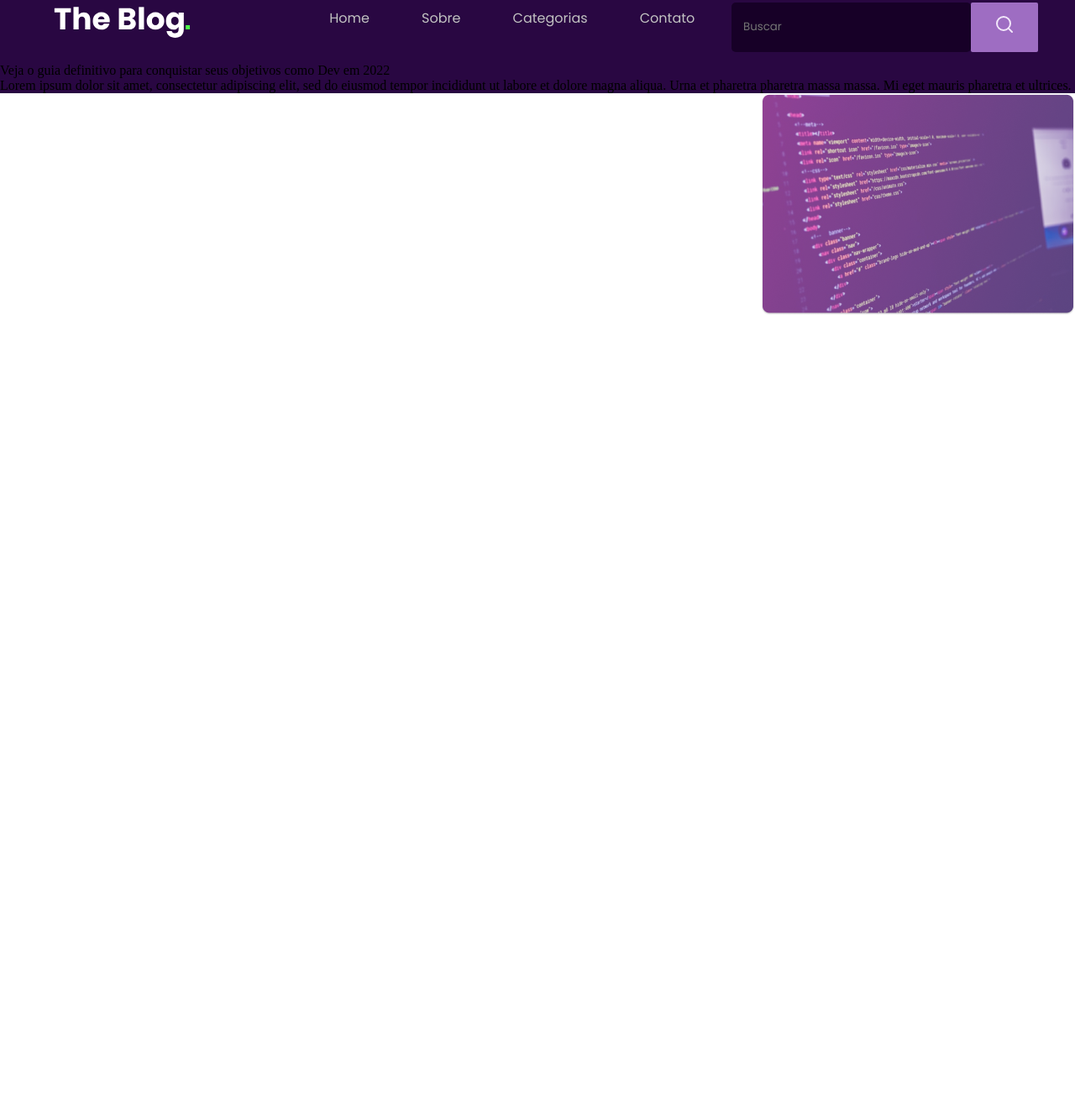
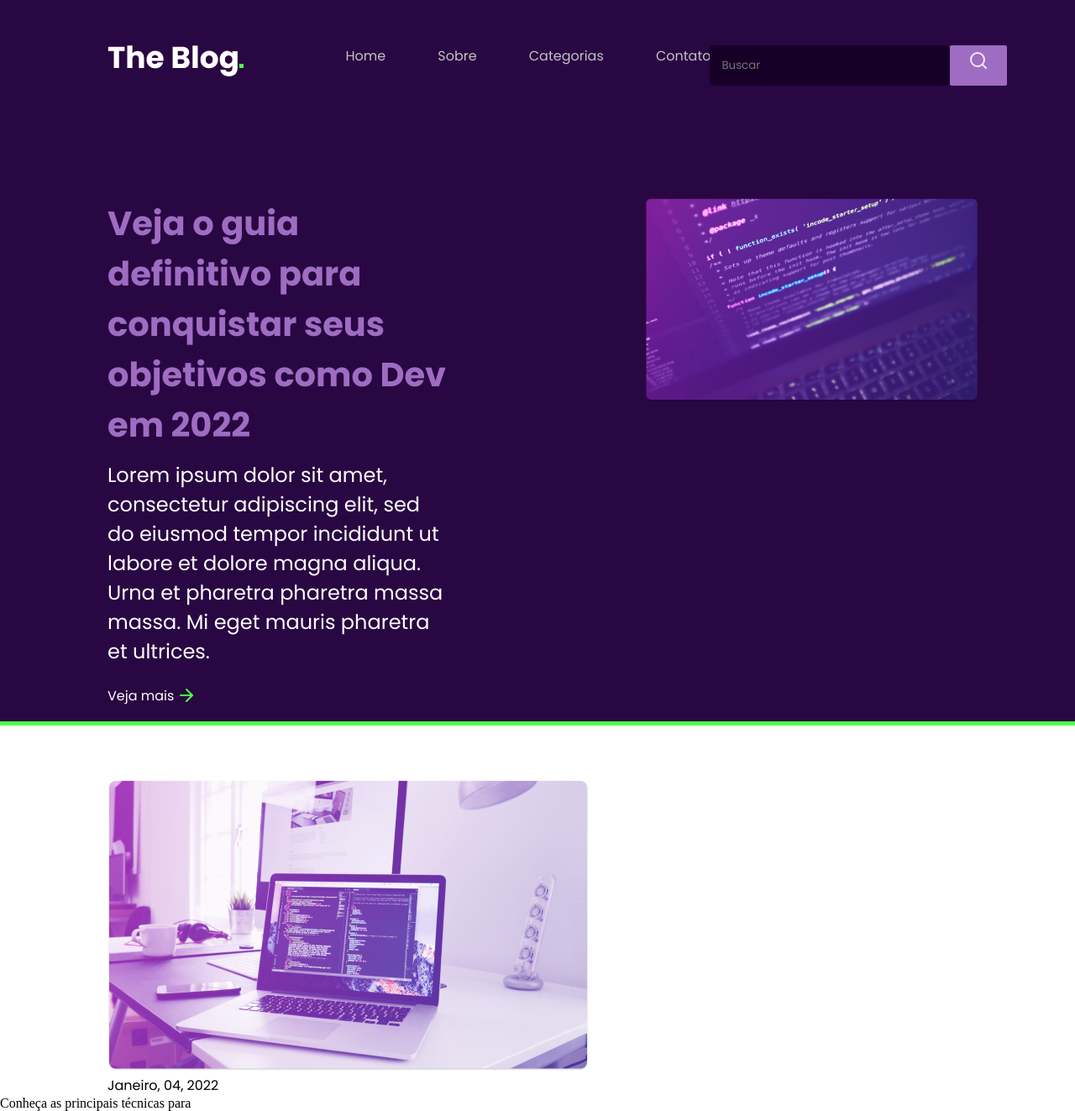
Before and after one commit to nicolas-davila/RocketBlog, a plain HTML site: page index.html in a window 1280 px wide. Shown: the part 10-1333 px from the top of the page at 84% size. Before the commit the page ends 800 px from the top, so only its background shows below. Drawn offline with Linux system fonts and the light colour scheme.

Commit message:
header finalizado e consertando o main.

```diff
--- a/index.html
+++ b/index.html
@@ -46,19 +46,24 @@
     </nav>
 
     <div class="texto-header">
-      <p class="texto1">Veja o guia definitivo para conquistar seus objetivos como Dev em 2022</p>
+      <img class="img-header" src="./imagens/featured-image.png">
+      <p class="titulo1">Veja o guia definitivo para conquistar seus objetivos como Dev em 2022</p>
       <p class="texto1">Lorem ipsum dolor sit amet, consectetur adipiscing elit, sed do eiusmod tempor incididunt ut
         labore et dolore
         magna aliqua. Urna et pharetra pharetra massa massa. Mi eget mauris pharetra et ultrices. </p>
-      <img class="img-header" src="./imagens/post-3.png">
+      <div class="botao">
+        <p class="veja-mais">Veja mais</p>
+        <a href="#" class="seta"><img src="./imagens/arrow-right.svg"></a>
+      </div>
     </div>
 
   </header>
+  <hr size="7" color="#4fff4b" />
 
   <main>
-
-
-
+    <img class="post-1" src="./imagens/post-1.png">
+    <p class="datas">Janeiro, 04, 2022</p>
+    <p>Conheça as principais técnicas para </p>
 
 
     <footer>
--- a/style.css
+++ b/style.css
@@ -21,18 +21,17 @@ header {
 .navigation {
   display: flex;
   justify-content: space-between;
+  padding-top: 5%;
 
   font-family: 'Poppins', sans-serif;
   font-weight: 400;
 }
 
 .logo {
-  padding-top: 1.4%;
-  padding-left: 5%;
+  padding-left: 10%;
 }
 
 .lista {
-  padding-top: 1.5%;
   padding-right: 10%;
   padding-left: 5%;
 }
@@ -72,15 +71,17 @@ header {
 .barra-pesquisa {
   display: flex;
   flex-direction: row;
-  padding-top: 1%;
-  padding-right: 10%;
+
+  padding-right: 12%;
   padding-bottom: 1%;
 }
 
 .pesquisa {
+  color: white;
   background-color: var(--dark-bg);
   padding: 5%;
   border-radius: 5px;
+  border: none;
 
   font-family: 'Poppins', sans-serif;
   font-weight: 400;
@@ -88,12 +89,82 @@ header {
 
 .back-lupa {
   border-radius: 2px;
-  padding: 5%;
+  padding: 2%;
+  padding-left: 8%;
+  padding-right: 8%;
+  background-color: var(--button-bg);
+}
+
+.back-lupa:hover {
+  cursor: pointer;
+}
+
+.text-img-header {
+  background-color: var(--purple-bg);
+}
+
+.texto-header {
+  padding-top: 5%;
   padding-left: 10%;
-  padding-right: 10%;
-  background-color: var(--button-bg);
+}
+
+.titulo1 {
+  color: var(--button-bg);
+  padding-top: 5%;
+  padding-right: 65%;
+
+  font-size: 2.5rem;
+  font-family: 'Poppins', sans-serif;
+  font-weight: 700;
+}
+
+.texto1 {
+  color: white;
+  padding-top: 1%;
+  padding-right: 65%;
+
+  font-size: 1.5rem  ;
+  font-family: 'Poppins', sans-serif;
+  font-weight: 400;
+}
+
+.botao {
+  color: white;
+  display: flex;
+  padding-top: 2%;
+  padding-bottom: 1%;
+
+  font-family: 'Poppins', sans-serif;
+  font-weight: 400
+}
+
+.seta {
+  padding-left: 0.2%;
+}
+
+.veja-mais {
+  list-style: none;
+}
+
+.veja-mais:hover {
+  cursor: pointer;
 }
 
 .img-header {
   float: right;
+  width: 40vw;
+  padding-top: 5%;
+  padding-right: 10%;
 }
+
+.post-1 {
+  padding-top: 5%;
+  padding-left: 10%;
+}
+
+.datas {
+  padding-left: 10%;
+
+  font-family: 'Poppins', sans-serif;
+  font-weight: 400
+}
```
